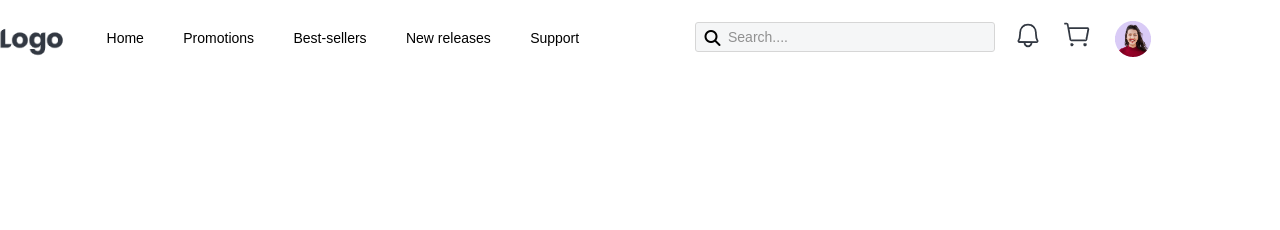
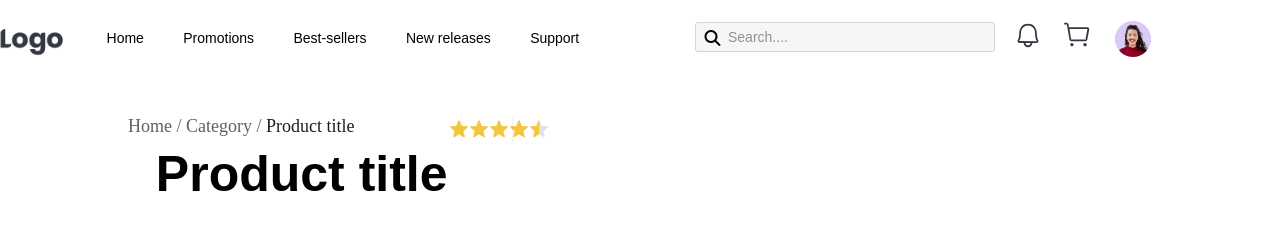
Before and after one commit to qhuy1504/WebTuan05, a plain HTML site: page index.html in a window 1280 px wide. Drawn offline with Linux system fonts and the light colour scheme.

Commit message:
commit lan 2

```diff
--- a/css/style.css
+++ b/css/style.css
@@ -93,3 +93,39 @@
     transition: all 0.2s linear;
     background: #00BDD6;
 }
+
+.body-web {
+    display: flex;
+    justify-content: space-around;
+    /* flex-direction: column; */
+    position: relative;
+}
+
+.body-left {
+    display: flex;
+    width: 10%;
+}
+
+.body-center {
+    display: flex;
+    position: relative;
+    width: 80%;
+    margin-top: 50px;
+}
+
+.body-right {
+    display: flex;
+    width: 10%;
+}
+
+.category {
+    color: #1e1e1e;
+    font-size: 18px;
+}
+
+.title {
+    position: relative;
+    font-family: Arial, Helvetica, sans-serif;
+    margin-left: -19.4%;
+    font-size: 25px;
+}
--- a/index.html
+++ b/index.html
@@ -32,6 +32,29 @@
             <div class="right-item"><img src="img/Avatar 758.png" alt=""></div>
         </div>
     </div>
+    <div class="body-web">
+        <div class="body-left">
+        </div>
+        <div class="body-center">
+            <div class="category">
+                <span style="opacity: 0.7;">Home / </span>
+                <span style="opacity: 0.7;">Category / </span>
+                <span>Product title</span>
+            </div>
+            <div class="title">
+                <br>
+                <h1>Product title</h1>
+            </div>
+            <div class="rate"><img src="img/5sao.png" alt="">
+                <span></span>
+                <span></span>
+                <span></span>
+                <span></span>
+            </div>
+        </div>
+
+        <div class="body-right"></div>
+    </div>
 </body>
 
 </html>
```
Also changed, not shown: img/5sao.png (added).
